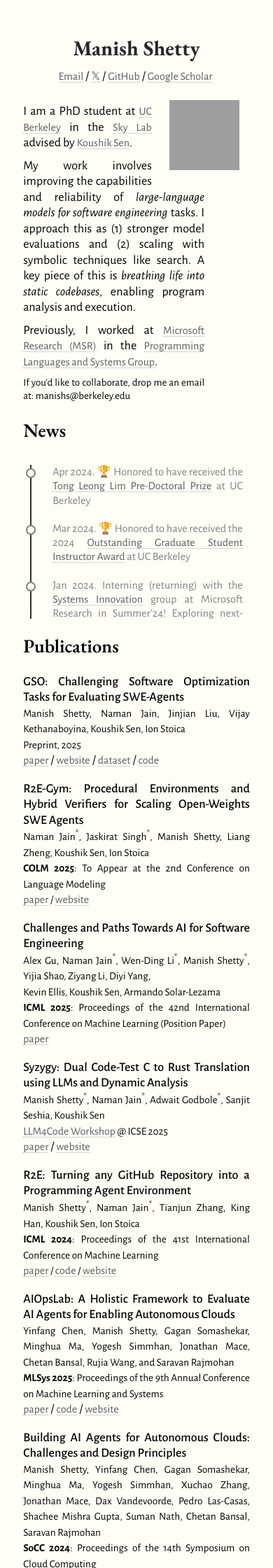
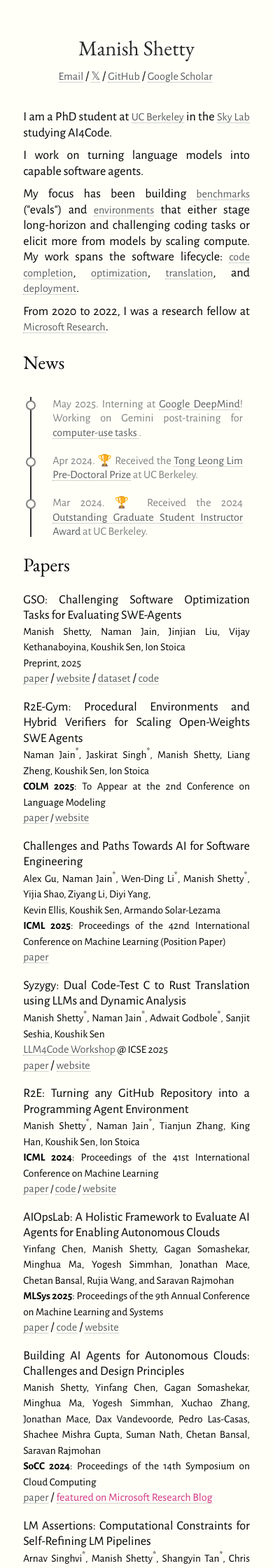
Before and after one commit to manishshettym/manishshettym.github.io, a Jekyll site: the page built from index.md, in a window 390 px wide. Shown: the top 2240 px of the page at 70% size. Built offline with Jekyll 4.4.1, drawn with Linux system fonts in a browser that asks for light colours; grey boxes are pictures that could not be loaded.

Commit message:
feat: summer '25 refresh

```diff
--- a/Gemfile
+++ b/Gemfile
@@ -31,3 +31,5 @@
 # Lock `http_parser.rb` gem to `v0.6.x` on JRuby builds since newer versions of the gem
 # do not have a Java counterpart.
 gem "http_parser.rb", "~> 0.6.0", :platforms => [:jruby]
+gem "webrick"
+gem "rexml"
--- /dev/null
+++ b/_includes/news.md
@@ -0,0 +1,67 @@
+<div class="timeline">
+  <div class="outer">
+    <div class="card">
+      <div class="info">
+        <span><span class="title">May 2025. </span>
+          Interning at <a
+            href="https://deepmind.google/">Google DeepMind</a>! Working on Gemini post-training for
+            <a href="https://deepmind.google/models/project-mariner/"> computer-use tasks </a>. </span>
+      </div>
+    </div>
+    <div class="card">
+      <div class="info">
+        <span><span class="title">Apr 2024. </span>
+          🏆 Received the <a href="https://www2.eecs.berkeley.edu/Students/Awards/12/">Tong Leong Lim
+            Pre-Doctoral Prize</a> at UC Berkeley.
+        </span>
+      </div>
+    </div>
+    <div class="card">
+      <div class="info">
+        <span><span class="title">Mar 2024. </span>
+          🏆 Received the 2024 <a
+            href="https://gsi.berkeley.edu/programs-services/award-programs/ogsi/">Outstanding Graduate Student
+            Instructor Award</a> at UC Berkeley.
+        </span>
+      </div>
+    </div>
+    <div class="card">
+      <div class="info">
+        <span><span class="title">Jan 2024. </span>
+          Interning at <a
+            href="https://www.microsoft.com/en-us/research/group/systems-innovation/">Microsoft Research</a> in Summer'24! Exploring agentic evals for AI for DevOps.</span>
+      </div>
+    </div>
+    <div class="card">
+      <div class="info">
+        <span><span class="title">Sept 2023. </span>
+          ✔︎ Passed the <a href="https://eecs.berkeley.edu/resources/grads/phd/prelims/exam-prep">Programming Languages
+            Preliminary Exam</a> at UC Berkeley!</span>
+      </div>
+    </div>
+    <div class="card">
+      <div class="info">
+        <span><span class="title">May 2023. </span>
+          Taught my first class: <a href="https://sites.google.com/berkeley.edu/cs164sp23/home">CS164: Compilers and
+            Programming Languages</a> at UC Berkeley!</span>
+      </div>
+    </div>
+    <div class="card">
+      <div class="info">
+        <span><span class="title">Nov 2022. </span>
+          🏆 Our <a href="https://dl.acm.org/doi/10.1145/3542929.3563482">empirical study</a> @ Microsoft Research on
+          production incidents in large-scale cloud services
+          received the <a href="https://twitter.com/ACMSoCC/status/1590128032886685696?s=20"
+            style="color: #D33682; font-weight: 500;">Best Paper Award 🏆</a> at <b>SoCC 2022</b>. </span>
+      </div>
+    </div>
+    <div class="card">
+      <div class="info">
+        <span><span class="title">Aug 2022. </span>
+          Started my Ph.D. at UC Berkeley advised by <a href="https://people.eecs.berkeley.edu/~ksen">Prof. Koushik
+            Sen</a>. Joining the <a href="https://sky.cs.berkeley.edu/">Sky Lab</a> and the Programming Systems
+          group!</span>
+      </div>
+    </div>
+  </div>
+</div>
--- a/_includes/pubs.md
+++ b/_includes/pubs.md
@@ -79,16 +78,6 @@
 **ArXiv, 2023** </span> <br>
 <a href="https://arxiv.org/abs/2312.15157">paper</a> /
 <a href="https://github.com/tart-proj/codescholar">code</a>
-
-
-
-
-<!-- <span class="pubtitle">Large-scale Performance Characterization of Distributed Graph Processing Frameworks</span><br>
-<span style="font-size:85%">Altan Haan<sup>*</sup>, Manish Shetty<sup>*</sup><br>
-technical report, 2023 </span> <br>
-<a href="/pdf/preprints/graph-study.pdf">paper</a> -->
-<!-- <a href="">code</a> / -->
-<!-- <a href="">blog</a> -->
 
 
 
--- a/_sass/_style.scss
+++ b/_sass/_style.scss
@@ -24,7 +24,7 @@
     background-color: #fffff8;
     line-height: 1.25;
     font-size: 18px;
-    font-weight: 400;
+    font-weight: 300;
     text-align: justify;
 }
 
@@ -53,7 +53,7 @@
 
 h1, h2, h3 {
     font-family: "EB Garamond", serif;
-    font-weight: 600;
+    font-weight: 400;
 }
 
 /*
@@ -61,16 +61,14 @@
  */
 
 .pubtitle{
-    font-weight: 500;
+    font-weight: 400;
 }
 
 #author-name {
     font-family: "EB Garamond", serif;
-    font-weight: 500;
     font-size: 30px;
     color: #272727;
     display: inline-block;
-    font-weight: bolder;
 }
 
 .navbar {
@@ -323,3 +321,37 @@
         display: none;
     }
 }
+
+/* Intro section layout: 20% image, 80% text */
+.content .intro-section {
+    display: grid;
+    grid-template-columns: 20% 70%;
+    column-gap: 40px;
+    align-items: start;
+    margin-top: 5%;
+    margin-bottom: 10px;
+}
+
+/* Make sure the image fills its 20% column and doesn't float */
+.content .intro-section .profile-picture {
+    width: 100%;
+    height: auto;
+    margin-top: 10px;
+    float: none;
+    display: block;
+}
+
+/* Ensure the right column uses full width */
+.content .intro-text #intro-unit {
+    max-width: 100%;
+}
+
+/* Responsive: stack on small screens */
+@media (max-width: 650px) {
+    .content .intro-section {
+        grid-template-columns: 1fr;
+    }
+    .content .intro-section .profile-picture {
+        display: none;
+    }
+}
--- a/_sass/typography.scss
+++ b/_sass/typography.scss
@@ -45,26 +45,6 @@
         font-style: italic;
     }
 
-    .profile-picture {
-        height: $image-size;
-        width: $image-size;
-        position: relative;
-        margin: -5px 15px 15px 25px;
-        float: right;
-        // border-radius: 50%;
-
-        p & {
-            padding: 0;
-            margin: 0;
-        }
-
-        @media (max-width: $small-width) {
-            img {
-                margin-top: -5px;
-            }
-        }
-    }
-
     img {
         text-align: center;
         width: 100%;
--- a/index.md
+++ b/index.md
@@ -4,93 +4,33 @@
 
 <!-- ## About Me -->
 
-<img class="profile-picture" src="./images/dpForAll.png">
-<div>
-<div id="intro-unit">
-I am a PhD student at <a href="https://www.berkeley.edu/">UC Berkeley</a> in the <a href="https://sky.cs.berkeley.edu/">Sky
-Lab</a> advised by <a href="https://people.eecs.berkeley.edu/~ksen">Koushik Sen</a>.
-</div>
+<div class="intro-section">
+  <div class="intro-photo">
+    <img class="profile-picture" src="./images/dpForAll.png" alt="Profile photo of Manish Shetty">
+  </div>
+  <div class="intro-text">
+    <div id="intro-unit">
+    I am a PhD student at <a href="https://www.berkeley.edu/">UC Berkeley</a> in the <a href="https://sky.cs.berkeley.edu/">Sky
+    Lab</a> studying AI4Code.
+    </div>
 
-<div id="intro-unit">
-My work involves improving the capabilities and reliability of <i>large-language models for software engineering</i> tasks.
-I approach this as (1) stronger model evaluations and (2) scaling with symbolic techniques like search.
-A key piece of this is <i>breathing life into static codebases</i>, enabling program analysis and execution.
-</div>
+    <div id="intro-unit">I work on turning language models into capable software agents.</div>
 
-<div id="intro-unit">
-Previously, I worked at <a href="https://www.microsoft.com/en-us/research/">Microsoft Research (MSR)</a> in the <a href="https://www.microsoft.com/en-us/research/theme/systems/">Programming Languages and Systems Group</a>.
-</div>
+    <div id="intro-unit">
+    My focus has been building <a href="https://gso-bench.github.io">benchmarks</a> ("evals") and <a href="https://r2e-gym.github.io/">environments</a> that either stage long-horizon and challenging coding tasks or elicit more from models by scaling compute. My work spans the software lifecycle: <a href="https://r2e.dev">code completion</a>, <a href="https://gso-bench.github.io"> optimization</a>, <a href="https://syzygy-project.github.io/">translation</a>, and <a href="https://github.com/microsoft/AIOpsLab">deployment</a>.
+    </div>
 
-<div id="intro-unit" style="font-size: smaller;">
-  If you'd like to collaborate, drop me an email at: manishs@berkeley.edu
+    <div id="intro-unit">
+    From 2020 to 2022, I was a research fellow at <a href="https://www.microsoft.com/en-us/research/">Microsoft Research</a>.
+    </div>
 </div>
 </div>
 
 ## News
 
-<div class="timeline">
-  <div class="outer">
-    <div class="card">
-      <div class="info">
-        <span><span class="title">Apr 2024. </span>
-          🏆 Honored to have received the <a href="https://www2.eecs.berkeley.edu/Students/Awards/12/">Tong Leong Lim
-            Pre-Doctoral Prize</a> at UC Berkeley
-        </span>
-      </div>
-    </div>
-    <div class="card">
-      <div class="info">
-        <span><span class="title">Mar 2024. </span>
-          🏆 Honored to have received the 2024 <a
-            href="https://gsi.berkeley.edu/programs-services/award-programs/ogsi/">Outstanding Graduate Student
-            Instructor Award</a> at UC Berkeley
-        </span>
-      </div>
-    </div>
-    <div class="card">
-      <div class="info">
-        <span><span class="title">Jan 2024. </span>
-          Interning (returning) with the <a
-            href="https://www.microsoft.com/en-us/research/group/systems-innovation/">Systems Innovation</a> group at
-          Microsoft Research in Summer'24! Exploring next-generation AI Assisted System Reliability.</span>
-      </div>
-    </div>
-    <div class="card">
-      <div class="info">
-        <span><span class="title">Sept 2023. </span>
-          ✔︎ Passed the <a href="https://eecs.berkeley.edu/resources/grads/phd/prelims/exam-prep">Programming Languages
-            Preliminary Exam</a> at UC Berkeley!</span>
-      </div>
-    </div>
-    <div class="card">
-      <div class="info">
-        <span><span class="title">May 2023. </span>
-          Taught my first class: <a href="https://sites.google.com/berkeley.edu/cs164sp23/home">CS164: Compilers and
-            Programming Languages</a> at UC Berkeley!</span>
-      </div>
-    </div>
-    <div class="card">
-      <div class="info">
-        <span><span class="title">Nov 2022. </span>
-          🏆 Our <a href="https://dl.acm.org/doi/10.1145/3542929.3563482">empirical study</a> @ Microsoft Research on
-          production incidents in large-scale cloud services
-          received the <a href="https://twitter.com/ACMSoCC/status/1590128032886685696?s=20"
-            style="color: #D33682; font-weight: 500;">Best Paper Award 🏆</a> at <b>SoCC 2022</b>. </span>
-      </div>
-    </div>
-    <div class="card">
-      <div class="info">
-        <span><span class="title">Aug 2022. </span>
-          Started my Ph.D. at UC Berkeley advised by <a href="https://people.eecs.berkeley.edu/~ksen">Prof. Koushik
-            Sen</a>. Joining the <a href="https://sky.cs.berkeley.edu/">Sky Lab</a> and the Programming Systems
-          group!</span>
-      </div>
-    </div>
-  </div>
-</div>
+{% include news.md %}
 
-
-## Publications
+## Papers
 
 {% include pubs.md %}
 
@@ -115,7 +55,7 @@
     margin: 10px auto;
     padding: 10px;
     overflow: auto;
-    height: 210px;
+    height: 190px;
     font-size: 90%;
   }
 
```
Also changed, not shown: other parts of _includes/pubs.md (+1 -2 lines), Gemfile.lock, favicon.ico (added).
